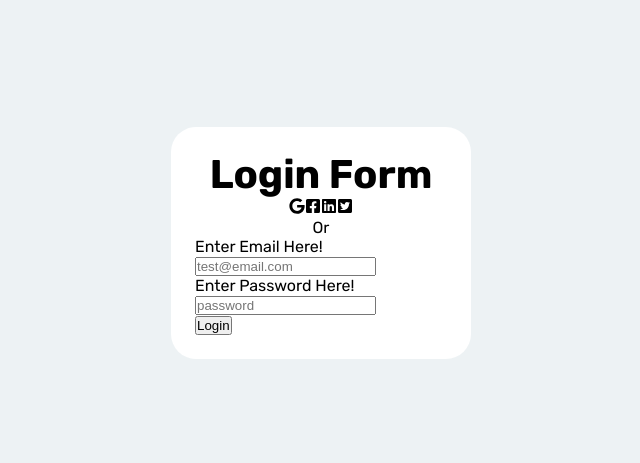
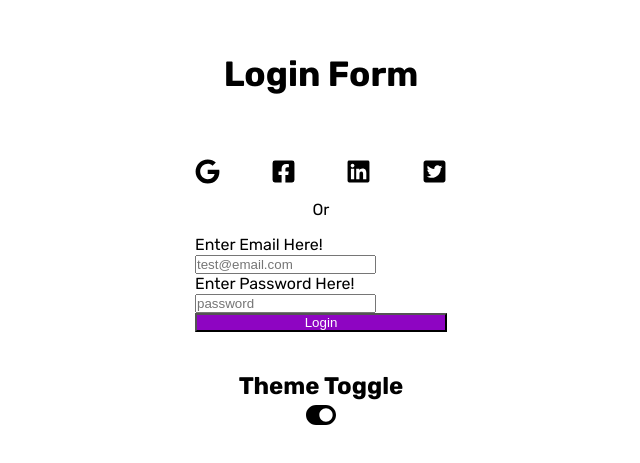
Before and after one commit to GarzaNate/login_page, a React (Create React App) app: page / in a window 1280 px wide. Shown: the part 157-620 px from the top of the page, without its empty margins (319-959 px from the left). Built offline with nearby package versions, Linux system fonts and the light colour scheme.

Commit message:
working on changing the state of the form

```diff
--- a/public/index.html
+++ b/public/index.html
@@ -24,7 +24,7 @@
       work correctly both with client-side routing and a non-root public URL.
       Learn how to configure a non-root public URL by running `npm run build`.
     -->
-    <title>React App</title>
+    <title>Login Page</title>
   </head>
   <body>
     <noscript>You need to enable JavaScript to run this app.</noscript>
--- a/src/App.js
+++ b/src/App.js
@@ -1,10 +1,14 @@
 import React from "react";
-import { ReactDOM } from "react-dom";
 import Form from "./components/Form";
+import { useSelector } from "react-redux";
+
 
 function App() {
+
+  const mode = useSelector((state) => state.mode)
+
   return (
-    <div className="App">
+    <div className="App" id="light">
       <Form />
     </div>
   );
--- a/src/components/Form.jsx
+++ b/src/components/Form.jsx
@@ -1,22 +1,30 @@
 import React from "react";
+import { setMode } from "../state";
+import { useDispatch, useSelector } from "react-redux";
 import {
   FaTwitterSquare,
   FaGoogle,
   FaLinkedin,
   FaFacebookSquare,
+  FaToggleOn,
 } from "react-icons/fa";
 
 const Form = () => {
+
+  const dispatch = useDispatch();
   return (
     <div className="main">
       <h1>Login Form</h1>
+      <div className="login">
         <div className="top">
-        <FaGoogle />
-        <FaFacebookSquare />
-        <FaLinkedin />
-        <FaTwitterSquare />
+          <FaGoogle size={"25px"} />
+          <FaFacebookSquare size={"25px"} />
+          <FaLinkedin size={"25px"} />
+          <FaTwitterSquare size={"25px"} />
         </div>
-      <p className="divider"><span>Or</span></p>
+        <p className="divider">
+          <span>Or</span>
+        </p>
         <form className="container">
           <div className="form-group">
             <label htmlFor="email" className="form-label">
@@ -32,12 +40,21 @@ const Form = () => {
             <label htmlFor="password" className="form-label">
               Enter Password Here!
             </label>
-          <input type="text" className="form-control" placeholder="password" />
+            <input
+              type="text"
+              className="form-control"
+              placeholder="password"
+            />
           </div>
-        <button className="btn btn-primary m-4" type="submit">
+          <button className="btn m-4" type="submit" id="button">
             Login
           </button>
         </form>
+      </div>
+      <div className="theme-toggle">
+        <h2>Theme Toggle</h2>
+        <FaToggleOn onClick={() => dispatch(setMode())} size={"30px"} style={{cursor: "pointer"}}/>
+      </div>
     </div>
   );
 };
--- a/src/index.css
+++ b/src/index.css
@@ -3,9 +3,16 @@
 
 :root {
   --background: #fff;
-  --form-background: #EDF2F4;
-  --background-dark: #3A0CA3;
-  --form-dark: #560BAD;
+  --text-primary: #000;
+  --text-secondary: #8e05c2;
+  --form-bg: #EDF2F4;
+}
+
+[data-theme='dark'] {
+  --background: #000;
+  --text-primary: #fff;
+  --text-secondary: #8e05c2;
+  --form-bg: #191919;
 }
 
 * {
@@ -23,7 +30,8 @@
   flex-direction: column;
   justify-content: center;
   align-items: center;
-  background-color: var(--form-background);
+  background-color: var(--form-bg);
+  color: var(--text-primary);
 }
 
 .main {
@@ -31,36 +39,70 @@
   flex-direction: column;
   justify-content: center;
   align-items: center;
+}
+
+.login {
+  display: flex;
+  flex-direction: column;
+  justify-content: center;
+  align-items: center;
   padding: 1.5rem;
   width: 300px;
-  margin: auto;
+  margin: 1rem;
   background-color: var(--background);
-  border-radius: 25px;
+  border-radius: 15px;
+}
+
+.top {
+  display: flex;
+  justify-content: space-between;
+  width: 100%;
+  margin-top: 1.5rem;
+}
+
+
+.divider {
+  width: 100%;
+  text-align: center;
+  margin: 1rem;
+}
+
+.theme-toggle {
+  text-align: center;
 }
 
 form {
-  justify-content: center;
+  width: 100%;
+  display: flex;
+  flex-direction: column;
 }
+
 
 .main h1 {
   text-align: center;
-  font-size: 40px;
+  font-size: 35px;
 }
 
+#button {
+  background-color: #8e05c2;
+  color: #fff;
+}
+
+
 /* DARK/ LIGHT THEMES */
-.light {
+#light {
   background-color: var(--background);
 }
 
-.light .main {
+#light .main {
   background-color: var(--form-background);
 }
 
-.dark {
+#dark {
   background-color: var(--background-dark);
 }
 
-.dark .main {
+#dark .main {
   background-color: var(--background-dark);
 }
 
```
Lines whose indentation alone changed are shown as unchanged.
